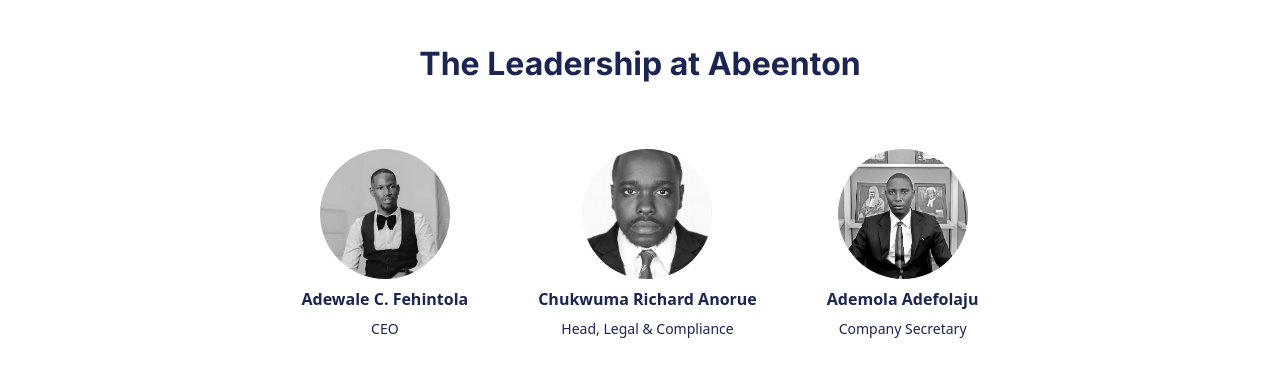
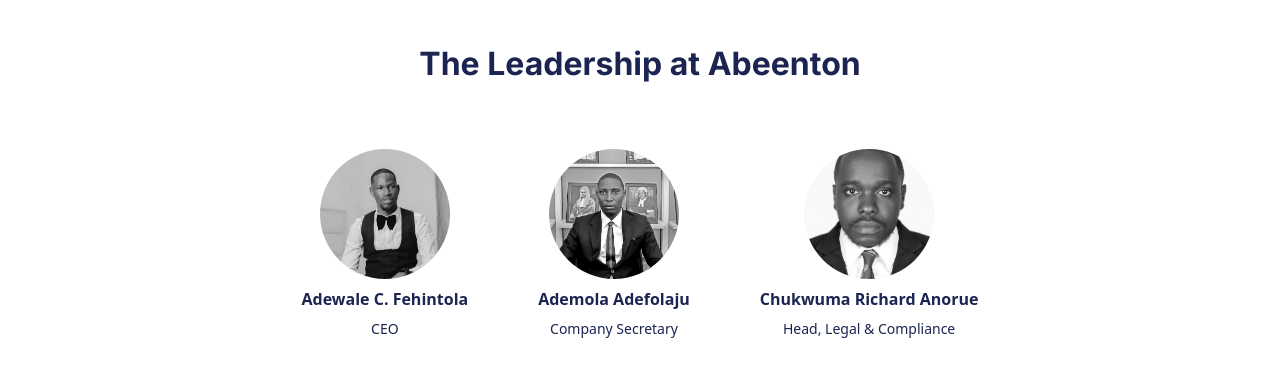
Before and after one commit to XIMalik/abeenton, a React (Vite) app: page / in a window 1280 px wide. Shown: the part 3420-3809 px from the top of the page. Built offline with nearby package versions, Linux system fonts and the light colour scheme.

Commit message:
switched positiions

```diff
--- a/src/Components/TheTeam.jsx
+++ b/src/Components/TheTeam.jsx
@@ -25,20 +25,20 @@
         </div>
         <div className="profile flex flex-col items-center gap-2">
           <div className="image lg:w-[130px] lg:h-[130px] w-[150px] h-[150px] overflow-hidden rounded-full">
+            <img src={pt} alt="profile" className='object-cover h-full grayscale w-full scale-[125%] hover:scale-[102%] ease-in duration-500'/>
+          </div>
+          <div className="info text-center text-[#1C2451] flex flex-col gap-2">
+            <h2 className='font-bold'>Ademola Adefolaju</h2>
+            <p className='text-sm'>Company Secretary</p>
+          </div>
+        </div>
+        <div className="profile flex flex-col items-center gap-2">
+          <div className="image lg:w-[130px] lg:h-[130px] w-[150px] h-[150px] overflow-hidden rounded-full">
             <img src={headlegal} alt="profile" className='object-cover h-full grayscale w-full hover:scale-[102%] ease-in duration-500'/>
           </div>
           <div className="info text-center text-[#1C2451] flex flex-col gap-2">
             <h2 className='font-bold'>Chukwuma Richard Anorue</h2>
             <p className='text-sm'>Head, Legal & Compliance</p>
-          </div>
-        </div>
-        <div className="profile flex flex-col items-center gap-2">
-          <div className="image lg:w-[130px] lg:h-[130px] w-[150px] h-[150px] overflow-hidden rounded-full">
-            <img src={pt} alt="profile" className='object-cover h-full grayscale w-full scale-[125%] hover:scale-[102%] ease-in duration-500'/>
-          </div>
-          <div className="info text-center text-[#1C2451] flex flex-col gap-2">
-            <h2 className='font-bold'>Ademola Adefolaju</h2>
-            <p className='text-sm'>Company Secretary</p>
           </div>
         </div>
         {/* <div className="profile flex flex-col items-center gap-2">
```
